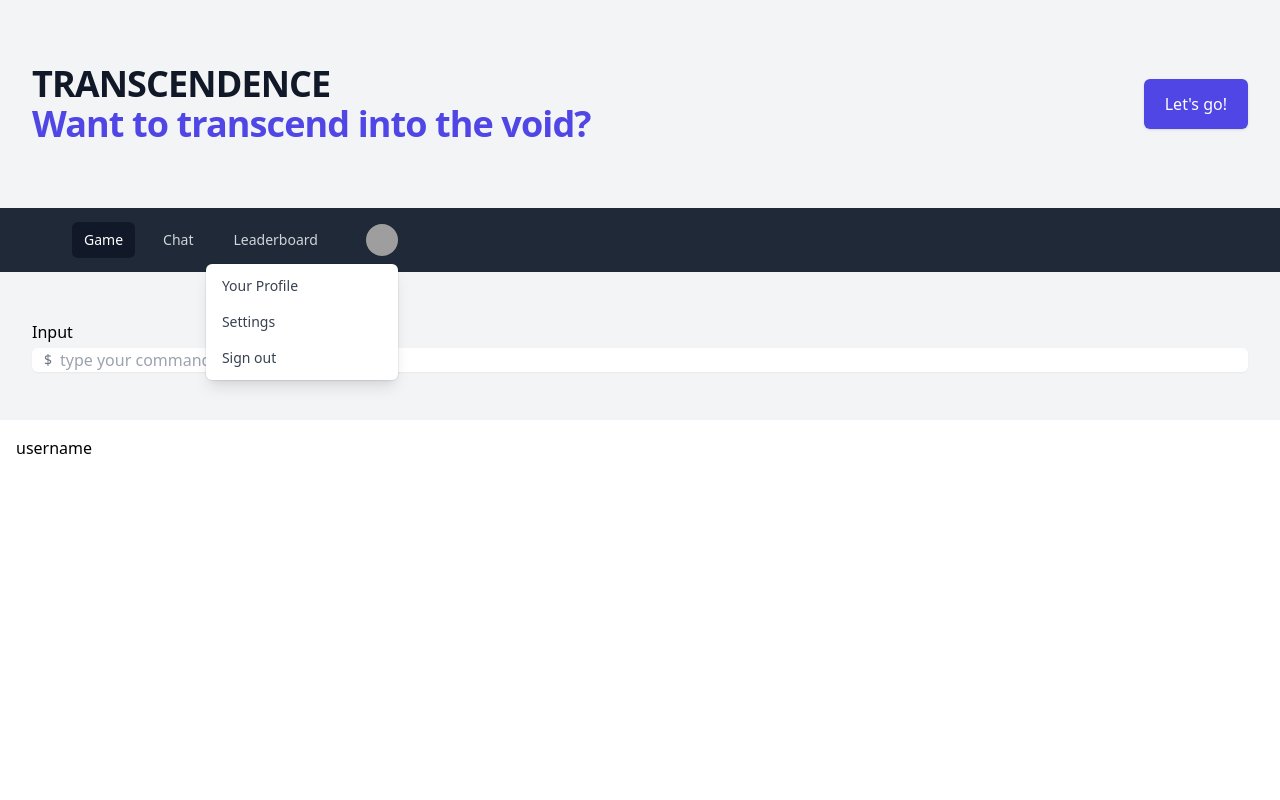
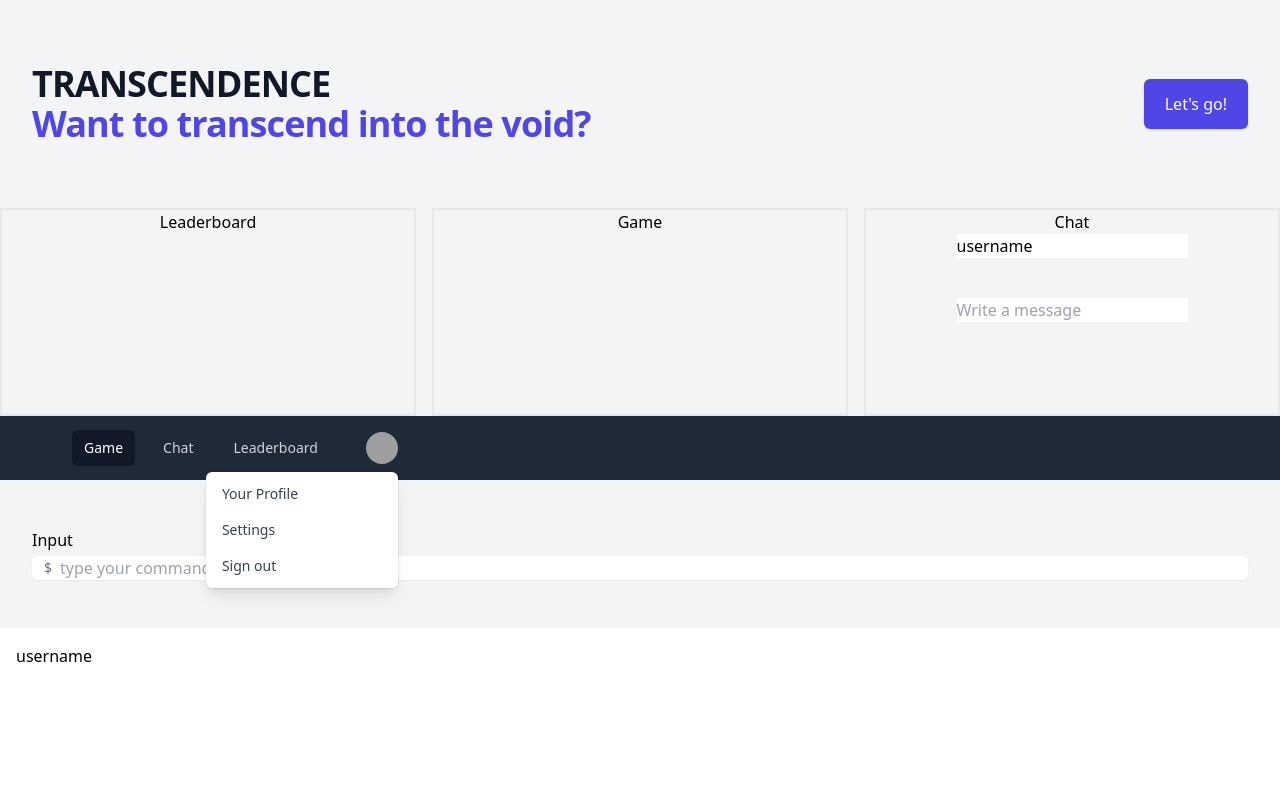
Before and after one commit to NL27/42-ft_transcendence-frontend, a SvelteKit app in the folder chatapp/: page / in a window 1280 px wide. Shown: the top 800 px of the page. Built offline with nearby package versions, Linux system fonts and the light colour scheme; grey boxes are pictures that could not be loaded.

Commit message:
3 basic column implemented

```diff
--- a/chatapp/src/routes/+page.svelte
+++ b/chatapp/src/routes/+page.svelte
@@ -47,6 +47,50 @@
             </div>
         </div>
 
+    <div class="container mx-auto">
+    <div class="columns-3">
+    <!-- 1. Column -->
+    <div class="container">
+
+        <div class="box-border border-2 h-52 w-100 text-center">
+        <h1>Leaderboard</h1>
+
+        </div>
+        </div>
+
+    <!-- 2. Column -->
+    <div class="container">
+
+        <div class="box-border border-2 h-52 w-100 text-center">
+        <h1>Game</h1>
+
+        </div>
+        </div>
+
+    <!-- 3. Column -->
+    <div class="container">
+
+        <div class="box-border border-2 h-52 w-100 text-center">
+        <h1>Chat</h1>
+                            <input class="fs-5 fw-semibold" placeholder="Write a username" bind:value={username}/>
+                        <div class=" list-group-flush border-bottom overflow-y-auto h-10">
+                            {#each messages as msg}
+                                <div class="list-group-item list-group-item-action py-3 lh tight">
+                                    <div class="d-flex w-100 align-items-center justify-content-between">
+                                        <strong class="mb-1">{msg.username}</strong>
+                                    </div>
+                                    <div class="col-10 mb-1 small">{msg.message}</div>
+                                </div>
+                            {/each}
+                        </div>
+                    <form on:submit|preventDefault={submit}>
+                        <input class="form-control" placeholder="Write a message" bind:value={message}/>
+                    </form>
+        </div>
+        </div>
+
+    </div>
+    </div>
 
         <div class="min-h-full">
         <nav class="bg-gray-800">
@@ -182,10 +226,14 @@
             </div>
         </div>
 
+
+    </body>
+
+
                 <div class="container">
                     <div class="bg-white">
                         <div class=" p-4 border-bottom">
-                <input class="fs-5 fw-semibold" bind:value={username}/>
+                            <input class="fs-5 fw-semibold" placeholder="Write a username" bind:value={username}/>
                         </div>
                         <div class="list-group list-group-flush border-bottom scrollarea">
                             {#each messages as msg}
@@ -202,8 +250,6 @@
                         <input class="form-control" placeholder="Write a message" bind:value={message}/>
                     </form>
                 </div>
-    </body>
-
 
 </html>
 
```
Also changed, not shown: 1 other file (tests, documents, lock files or other folders). Lines whose indentation alone changed are shown as unchanged.
